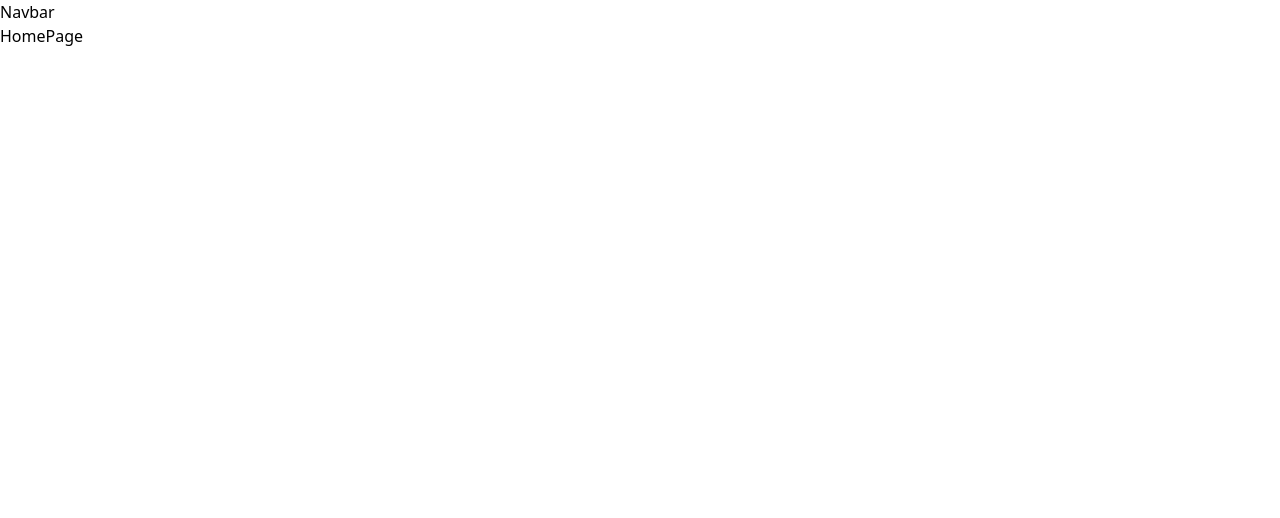
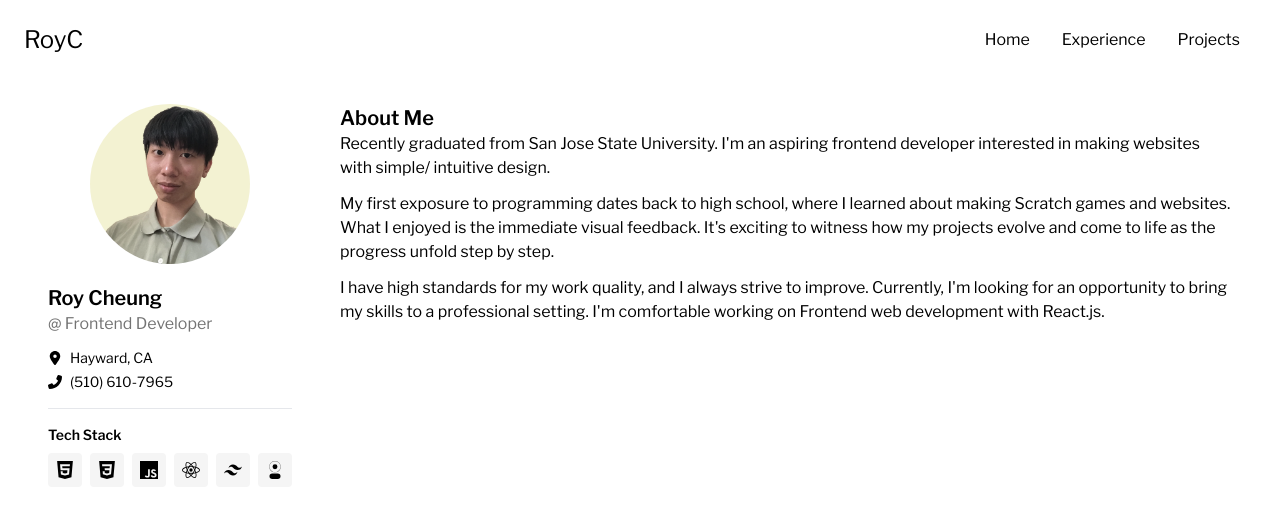
Before and after one commit to RoyCDev/portfolio, a React (Create React App) app: page / in a window 1280 px wide. Shown: the top 518 px of the page. Built offline with nearby package versions, Linux system fonts and the light colour scheme.

Commit message:
HomePage as of 6/24

```diff
--- a/package.json
+++ b/package.json
@@ -9,6 +9,7 @@
     "@testing-library/user-event": "^13.5.0",
     "react": "^19.1.0",
     "react-dom": "^19.1.0",
+    "react-icons": "^5.5.0",
     "react-router": "^7.6.2",
     "react-scripts": "5.0.1",
     "web-vitals": "^2.1.4"
--- a/src/RootLayout.js
+++ b/src/RootLayout.js
@@ -1,9 +1,10 @@
 import { Outlet } from "react-router"
+import Navbar from "./components/Navbar"
 
 function RootLayout() {
    return (
-      <div>
-         Navbar
+      <div className="max-w-[1280px] px-6 mx-auto mt-5">
+         <Navbar />
          <Outlet />
       </div>
    )
--- /dev/null
+++ b/src/components/Navbar.js
@@ -0,0 +1,26 @@
+import { Link } from "react-router"
+
+function Navbar() {
+   const links = [
+      { name: "Home", to: "/" },
+      { name: "Experience", to: "/experience" },
+      { name: "Projects", to: "/project" }
+   ]
+
+   return (
+      <div className="flex justify-between items-center mb-5">
+         <div className="text-2xl">
+            <Link to="/">RoyC</Link>
+         </div>
+         <ul className="flex">
+            {links.map((link, index) => (
+               <li key={index} className="px-4 py-2 rounded-full hover:bg-neutral-100">
+                  <Link to={link.to}>{link.name}</Link>
+               </li>
+            ))}
+         </ul>
+      </div>
+   )
+}
+
+export default Navbar
--- a/src/index.css
+++ b/src/index.css
@@ -1,3 +1,11 @@
+@import url('https://fonts.googleapis.com/css2?family=Libre+Franklin:ital,wght@0,100..900;1,100..900&display=swap');
+
 @tailwind base;
 @tailwind components;
 @tailwind utilities;
+
+@layer base {
+   html {
+      font-family: 'Libre Franklin', 'sans-serif';
+   }
+}
--- a/src/pages/HomePage.js
+++ b/src/pages/HomePage.js
@@ -1,6 +1,58 @@
+import profile from "../profile.png"
+import { FaLocationDot, FaPhoneFlip, FaGithub, FaLinkedin } from "react-icons/fa6";
+import { SiHtml5, SiCss3, SiJavascript, SiReact, SiTailwindcss, SiDaisyui } from "react-icons/si";
+import { MdEmail } from "react-icons/md";
+
 function HomePage() {
+   const tech = [
+      { name: "HTML", icon: <SiHtml5 size={18} /> },
+      { name: "CSS", icon: <SiCss3 size={18} /> },
+      { name: "Javascript", icon: <SiJavascript size={18} /> },
+      { name: "React", icon: <SiReact size={18} /> },
+      { name: "TailwindCSS", icon: <SiTailwindcss size={18} /> }, ,
+      { name: "DaisyUI", icon: <SiDaisyui size={18} /> },
+   ]
+
    return (
-      <div>HomePage</div>
+      <div className="flex">
+         <div className="w-[292px] p-6">
+            <img src={profile} alt="profile image" className="w-[160px] h-[160px] rounded-full mx-auto" />
+
+            <p className="text-xl font-semibold mt-5">Roy Cheung</p>
+            <p className="text-neutral-500">@ Frontend Developer</p>
+
+            <p className="text-sm flex items-center gap-2 mt-3"><FaLocationDot />Hayward, CA</p>
+            <p className="text-sm flex items-center gap-2 mt-1"><FaPhoneFlip />(510) 610-7965</p>
+
+            <hr className="my-4" />
+            <p className="text-sm font-semibold mb-2">Tech Stack</p>
+            <div className="flex flex-wrap gap-2">
+               {tech.map(item =>
+                  <div className="bg-neutral-100 rounded p-2 group relative">
+                     {item.icon}
+                     <div className="text-sm text-white bg-black -mt-12 rounded px-2 py-0.5 shadow-lg invisible group-hover:visible absolute left-1/2 -translate-x-1/2 z-[1]">{item.name}</div>
+                  </div>)}
+            </div>
+            {/* <div className="flex items-center justify-center gap-3 py-2 bg-neutral-100 rounded-b-xl">
+               <a href="https://github.com/RoyCDev" target="_blank" className="hover:opacity-70">
+                  <FaGithub size={25} />
+               </a>
+               <a href="https://www.linkedin.com/in/roy-cheung-web-dev/" target="_blank" className="hover:opacity-70">
+                  <FaLinkedin size={25} />
+               </a>
+               <a href="mailto:rcheung0117@gmail.com" className="hover:opacity-70">
+                  <MdEmail size={30} />
+               </a>
+            </div> */}
+         </div>
+
+         <div className="flex-1 p-6">
+            <h1 className="text-xl font-semibold">About Me</h1>
+            <p className="">Recently graduated from San Jose State University. I'm an aspiring frontend developer interested in making websites with simple/ intuitive design.</p>
+            <p className="mt-3">My first exposure to programming dates back to high school, where I learned about making Scratch games and websites. What I enjoyed is the immediate visual feedback. It's exciting to witness how my projects evolve and come to life as the progress unfold step by step.</p>
+            <p className="mt-3">I have high standards for my work quality, and I always strive to improve. Currently, I'm looking for an opportunity to bring my skills to a professional setting. I'm comfortable working on Frontend web development with React.js.</p>
+         </div>
+      </div>
    )
 }
 
```
Also changed, not shown: src/profile.png (added), 1 other file (tests, documents, lock files or other folders).
